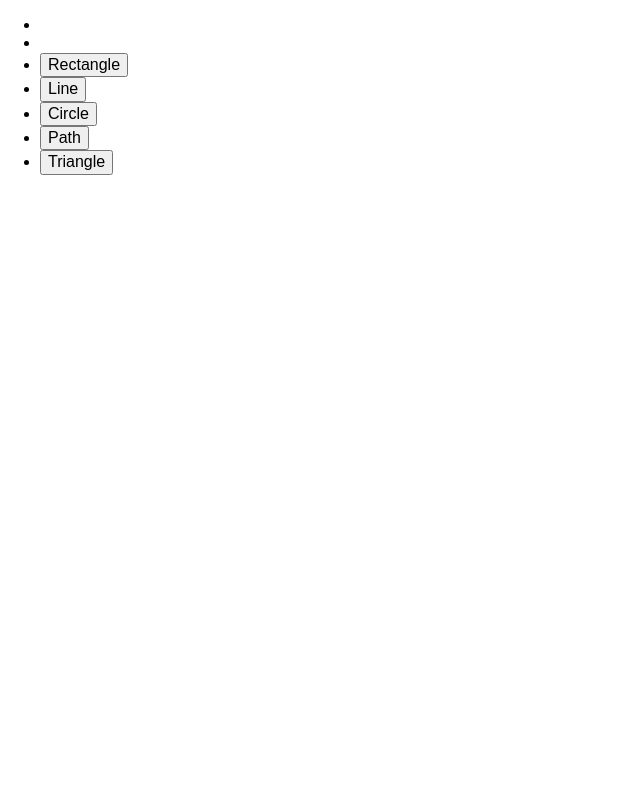
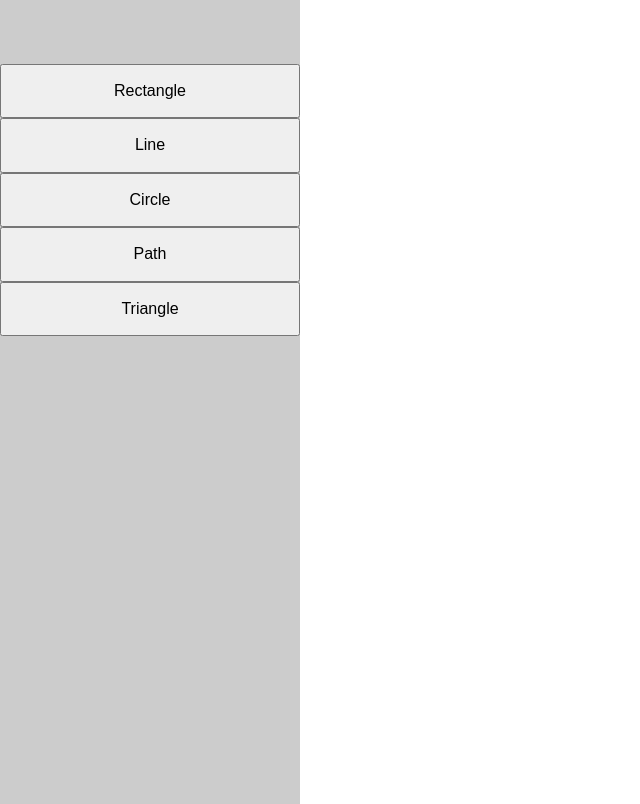
Before and after one commit to Cwashburn9/draw, a website: page program.html in a window 1280 px wide. Shown: the whole page, without its empty margins (0-640 px from the left). Drawn offline with nearby package versions, Linux system fonts and the light colour scheme.

Commit message:
fix attemp 56

```diff
--- a/program.html
+++ b/program.html
@@ -5,7 +5,7 @@
        <title>Draw</title>
        <meta name="viewport" content="width=device-width, initial-scale=1.0">
        <link rel="stylesheet" href="https://cdnjs.cloudflare.com/ajax/libs/normalize/7.0.0/normalize.min.css">
-       <link rel="stylesheet" href="src/scss/main.scss">
+       <link rel="stylesheet" href="dist/css/main.min.css">
     </head>
     <body>
       <div class="wrapper">
```
